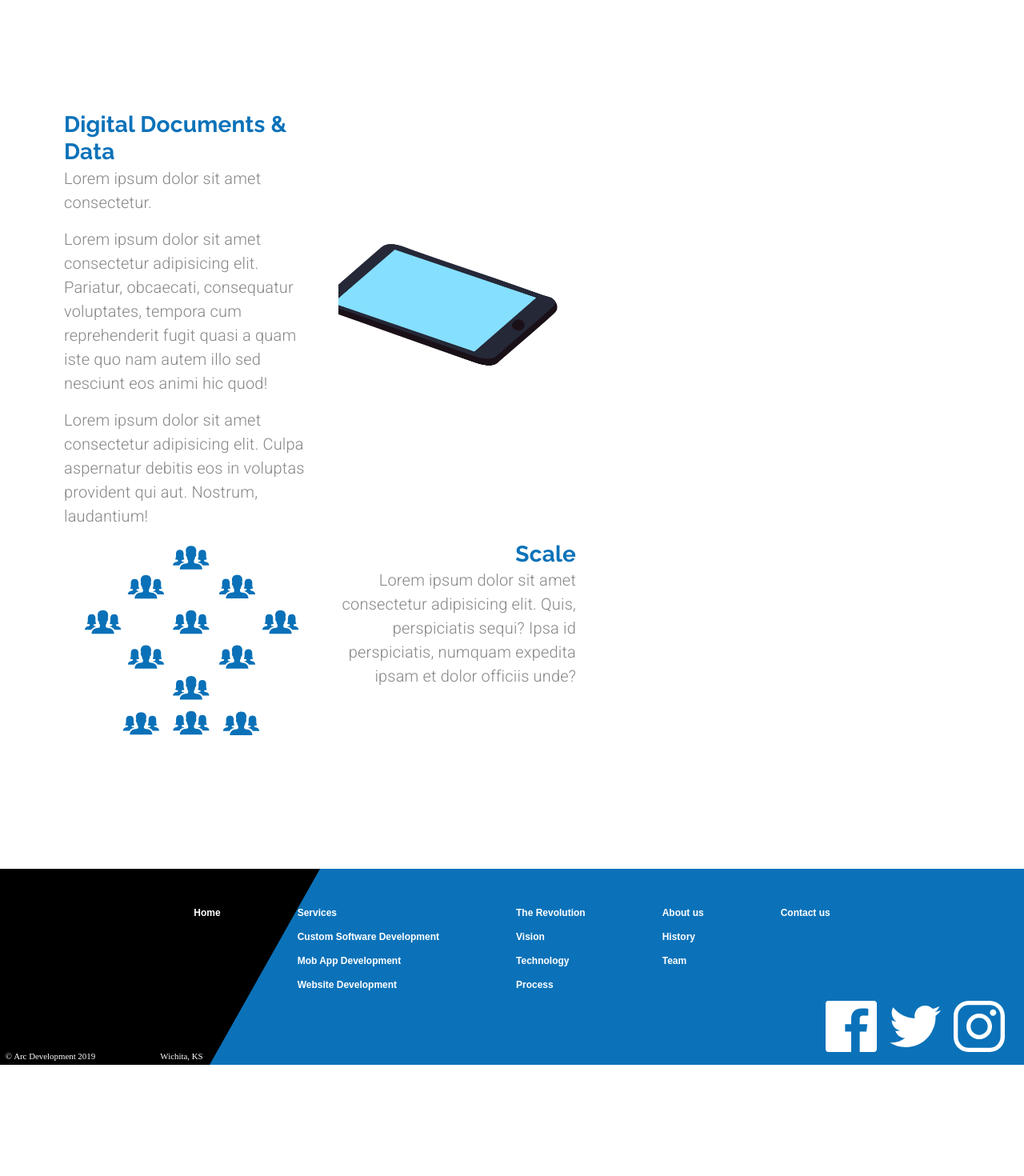
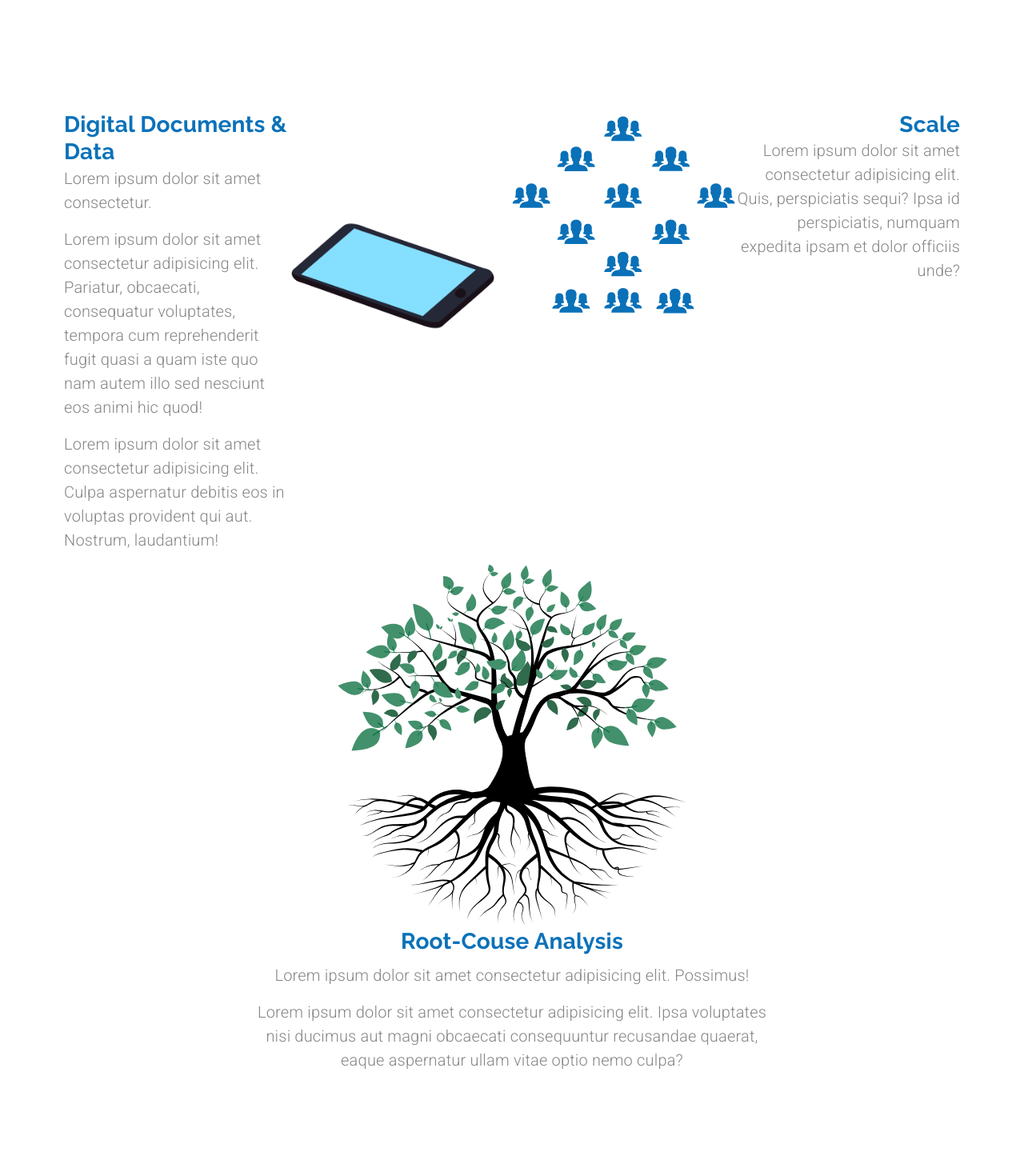
Before and after one commit to dejanV91/materialUiPractice, a React (Create React App) app: page /customs in a window 1280 px wide. Shown: the part 1100-2570 px from the top of the page at 80% size. Before the commit the page ends 2431 px from the top, so only its background shows below. Built offline with nearby package versions, Linux system fonts and the light colour scheme.

Commit message:
documents Animation row 2

```diff
--- a/src/components/CustomSoftware.js
+++ b/src/components/CustomSoftware.js
@@ -12,6 +12,7 @@ import forwardArrow from "../assets/forwardArrow.svg";
 import lightbulb from "../assets/bulb.svg";
 import cash from "../assets/cash.svg";
 import stopwatch from "../assets/stopwatch.svg";
+import roots from "../assets/root.svg";
 
 import documentsAnimation from "../animations/documentsAnimation/data";
 import scaleAnimation from "../animations/scaleAnimation/data.json";
@@ -170,8 +171,8 @@ export default function CustomSoftware(props) {
           </Grid>
         </Grid>
       </Grid>
-      <Grid item container direction="row">
-        <Grid item container className={classes.itemContainer}>
+      <Grid item container direction="row" justifyContent="space-around">
+        <Grid item container className={classes.itemContainer} lg>
           <Grid item container direction="column" md>
             <Grid item>
               <Typography variant="h4">Digital Documents & Data</Typography>
@@ -196,12 +197,11 @@ export default function CustomSoftware(props) {
           <Grid item md>
             <Lottie
               options={documentsOptions}
-              isStopped={true}
-              style={{ maxHeight: 325, maxWidth: 275, minHeight: 275 }}
+              style={{ maxHeight: 275, maxWidth: 275, minHeight: 250 }}
             ></Lottie>
           </Grid>
         </Grid>
-        <Grid item container className={classes.itemContainer}>
+        <Grid item container className={classes.itemContainer} lg>
           <Grid item md>
             <Lottie
               options={scaleOptions}
@@ -224,6 +224,31 @@ export default function CustomSoftware(props) {
           </Grid>
         </Grid>
       </Grid>
+      <Grid item container direction="row">
+        <Grid item container direction="column" alignItems="center">
+          <Grid item>
+            <img
+              src={roots}
+              alt="tree with roots extending out"
+              height="450em"
+              width="450em"
+            />
+          </Grid>
+          <Grid item style={{ maxWidth: "40em" }}>
+            <Typography variant="h4" align="center" gutterBottom>
+              Root-Couse Analysis
+            </Typography>
+            <Typography variant="body1" align="center" paragraph>
+              Lorem ipsum dolor sit amet consectetur adipisicing elit. Possimus!
+            </Typography>
+            <Typography variant="body1" align="center" paragraph>
+              Lorem ipsum dolor sit amet consectetur adipisicing elit. Ipsa
+              voluptates nisi ducimus aut magni obcaecati consequuntur
+              recusandae quaerat, eaque aspernatur ullam vitae optio nemo culpa?
+            </Typography>
+          </Grid>
+        </Grid>
+      </Grid>
     </Grid>
   );
 }
```
